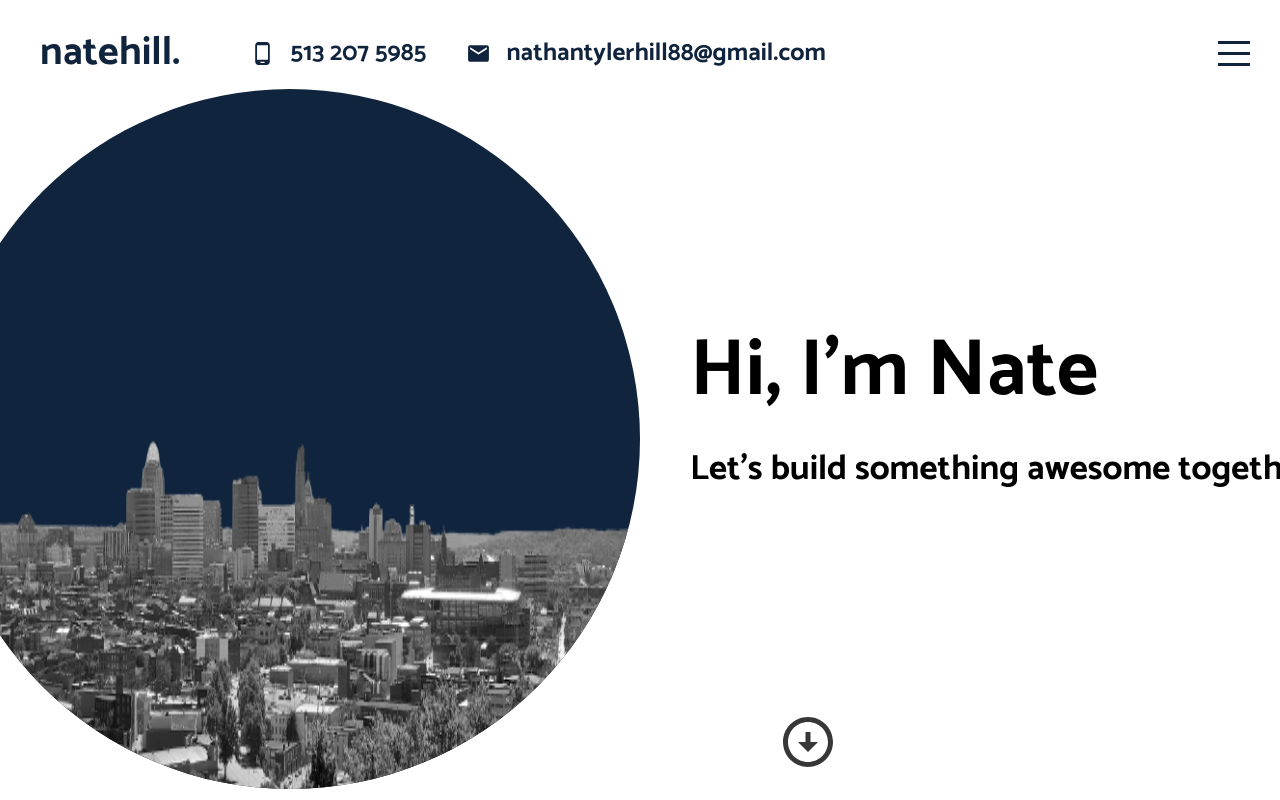
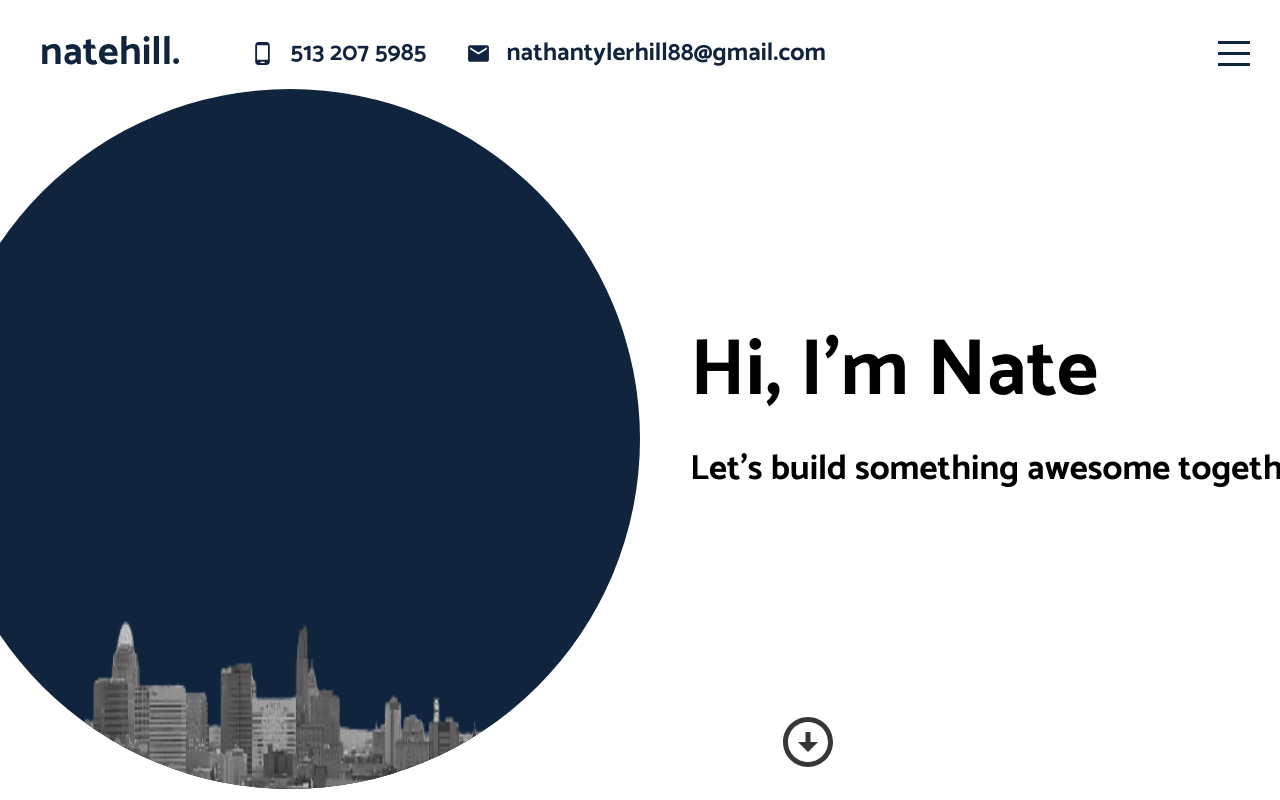
Before and after one commit to estin8/reactportfolio, a React (Create React App) app: page / in a window 1280 px wide. Built offline with nearby package versions, Linux system fonts and the light colour scheme.

Commit message:
intro styling

```diff
--- a/src/components/intro/intro.scss
+++ b/src/components/intro/intro.scss
@@ -30,12 +30,14 @@
                 align-items: flex-start;
                 width: 200px;
                 height: 200px;
+                background: transparent;
+                border: 1px solid rgb(16, 36, 61);
                 margin-top: 25%;
             }
 
             img {
                 width: 100%;
-                transform: translate(0px, 100px);
+                transform: translate(0px, 300px) scale(1.2);
                 filter: grayscale(100%);
 
                 &:hover {
```
